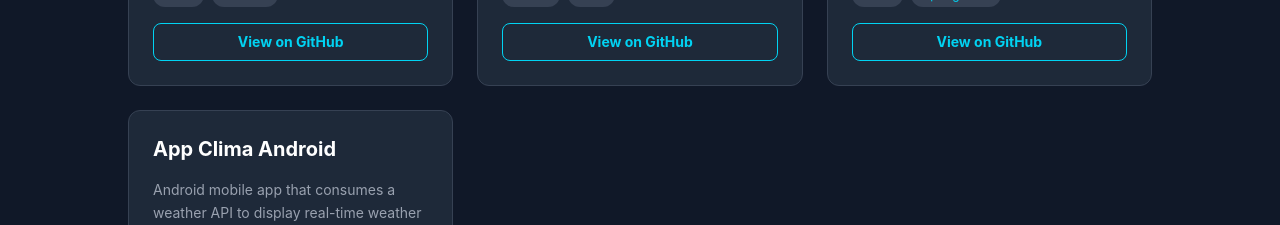
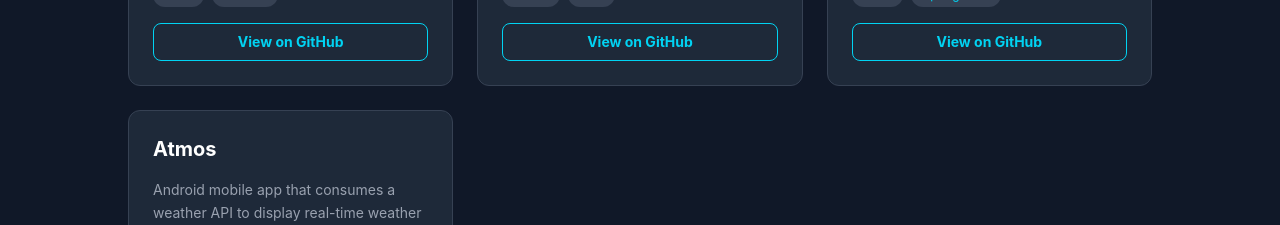
Before and after one commit to JustinAdame13/Portafolio, a React (Vite) app: page / in a window 1280 px wide. Shown: the part 2240-2465 px from the top of the page. Built offline with nearby package versions, Linux system fonts and the light colour scheme.

Commit message:
se cambie el nombre de la app movil y se añadio la foto

```diff
--- a/src/components/Projects.jsx
+++ b/src/components/Projects.jsx
@@ -21,7 +21,7 @@ const projects = [
     github: "https://github.com/JustinAdame13/NanosipApi"
   },
   {
-    title: "App Clima Android",
+    title: "Atmos",
     descKey: "projects.atmos_desc",
     tags: ["Android", "Java", "REST API"],
     github: "https://github.com/JustinAdame13/Atmos",
```
Also changed, not shown: src/assets/foto.jpeg (added).
